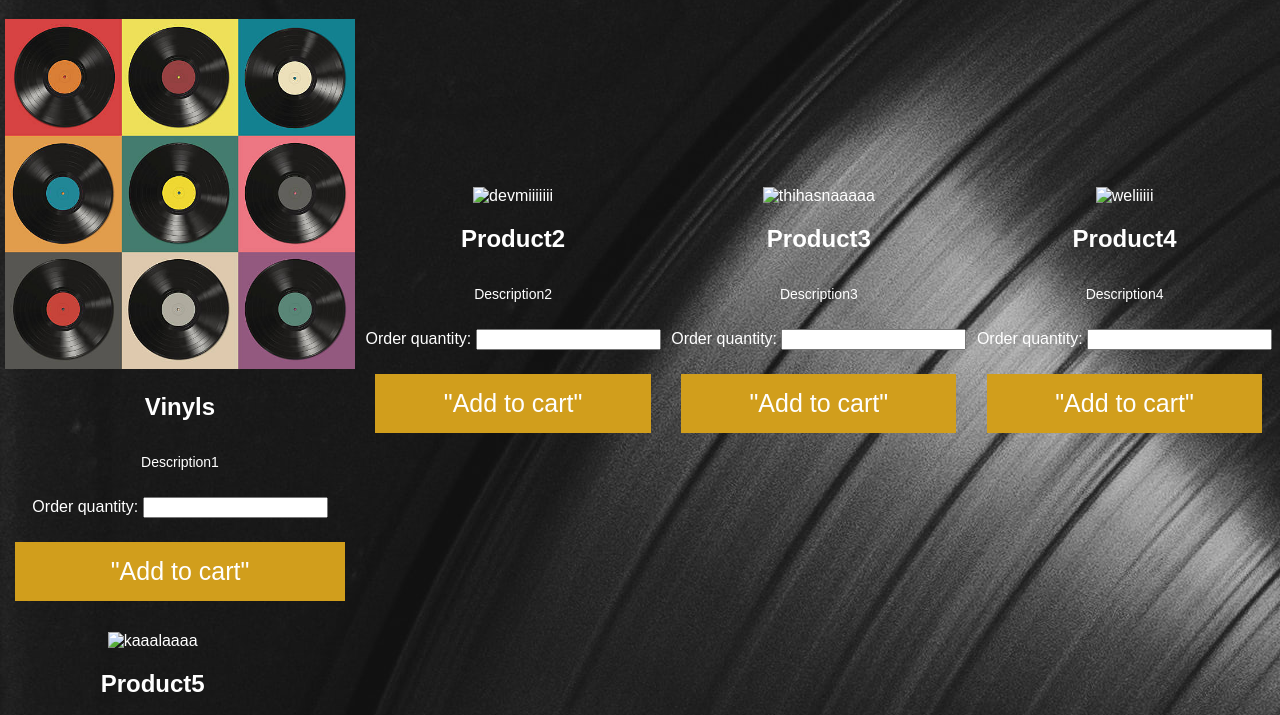
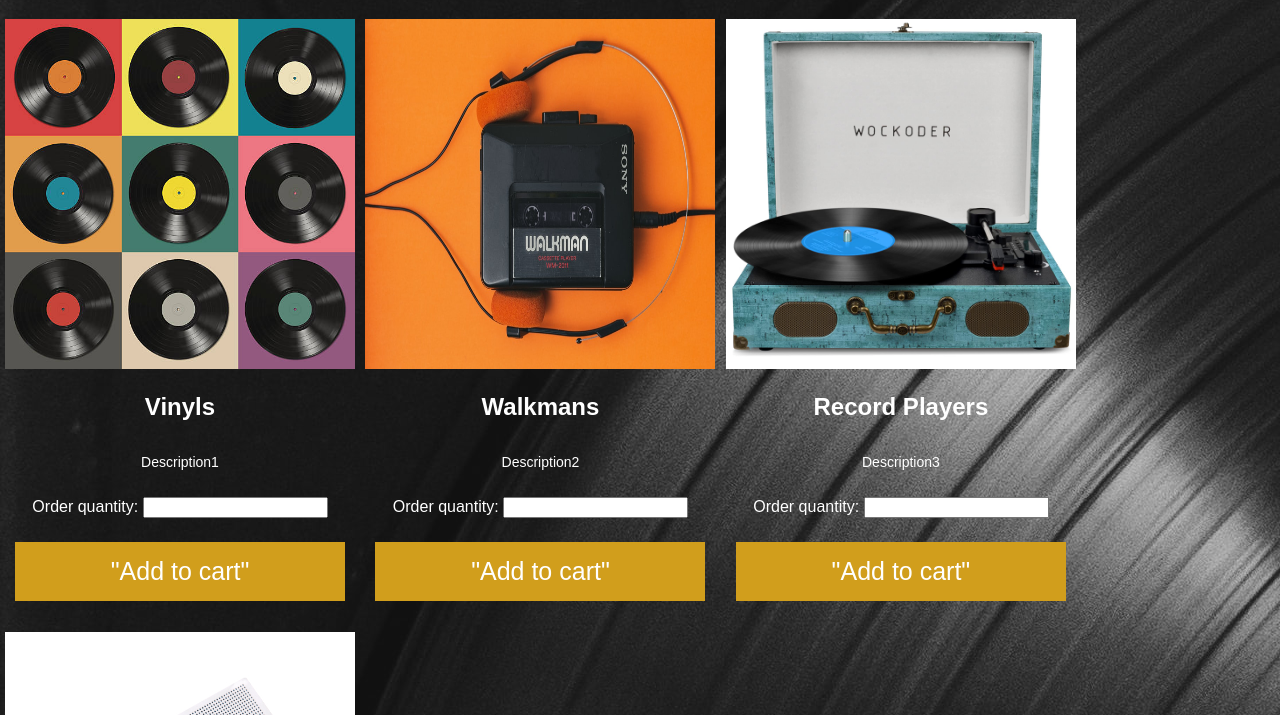
Before and after one commit to tdba7/WDD-GCW, a plain HTML site: page products.html in a window 1280 px wide. Shown: the part 230-945 px from the top of the page. Drawn offline with Linux system fonts and the light colour scheme.

Commit message:
products

```diff
--- a/products.html
+++ b/products.html
@@ -58,7 +58,7 @@
             <tr class ="table-row">
                 <td>
                     <div class="product-card">
-                        <img src="./assets/products/istockphoto-542290570-612x612.jpg" alt="welikalaaaaaa">
+                        <img src="./assets/products/istockphoto-542290570-612x612.jpg" alt="Vinyl Disks">
                         <h2>Vinyls</h2>
                         <p>Description1</p>
                         <label for = "p1"> Order quantity: </label>
@@ -71,8 +71,8 @@
             <tr class ="table-row">
                 <td>
                     <div class="product-card">
-                        <img src="./assets/images for products/photo-1558584609-3bc61fbad6e7.avif" alt="devmiiiiiii" style="width:100%">
-                        <h2>Product2</h2>
+                        <img src="./assets/products/photo-1611001716885-b3402558a62b.jpg" alt="Walkmans">
+                        <h2>Walkmans</h2>
                         <p>Description2</p>
                         <label for = "p2"> Order quantity: </label>
                         <input type = "text" name = "quantity2" id = "p2">
@@ -84,8 +84,8 @@
             <tr class ="table-row">
                 <td>
                     <div class="product-card">
-                        <img src="./assets/images for products/prod_19666167212.jpg" alt="thihasnaaaaa" style="width:100%">
-                        <h2>Product3</h2>
+                        <img src="./assets/products/71pzDAMPWiS.jpg" alt="Record Players">
+                        <h2>Record Players</h2>
                         <p>Description3</p>
                         <label for = "p3"> Order quantity: </label>
                         <input type = "text" name = "quantity3" id = "p3">
@@ -97,8 +97,8 @@
             <tr class ="table-row">
                 <td>
                     <div class="product-card">
-                        <img src="./assets/images for products/Vinyl-Record-1024x683.jpg" alt="weliiiii" style="width:100%">
-                        <h2>Product4</h2>
+                        <img src="./assets/products/33cd2527a5688b62262e7412c5fc29af.jpg" alt="Cassette Players">
+                        <h2>Cassette Players</h2>
                         <p>Description4</p>
                         <label for = "p4"> Order quantity: </label>
                         <input type = "text" name = "quantity4" id = "p1">
@@ -110,8 +110,8 @@
             <tr class ="table-row">
                 <td>
                     <div class="product-card">
-                        <img src="./assets/images for products/Vintage-Rare-70s-Portable-Record-Player-603-Philips.jpg" alt="kaaalaaaa" style="width:100%">
-                        <h2>Product5</h2>
+                        <img src="./assets/images for products/Vintage-Rare-70s-Portable-Record-Player-603-Philips.jpg" alt="Gramophones">
+                        <h2>Gramophones</h2>
                         <p>Description5</p>
                         <label for = "p5"> Order quantity: </label>
                         <input type = "text" name = "quantity5" id = "p5">
```
Also changed, not shown: assets/products/33cd2527a5688b62262e7412c5fc29af.jpg (added), assets/products/71pzDAMPWiS.jpg (added).
